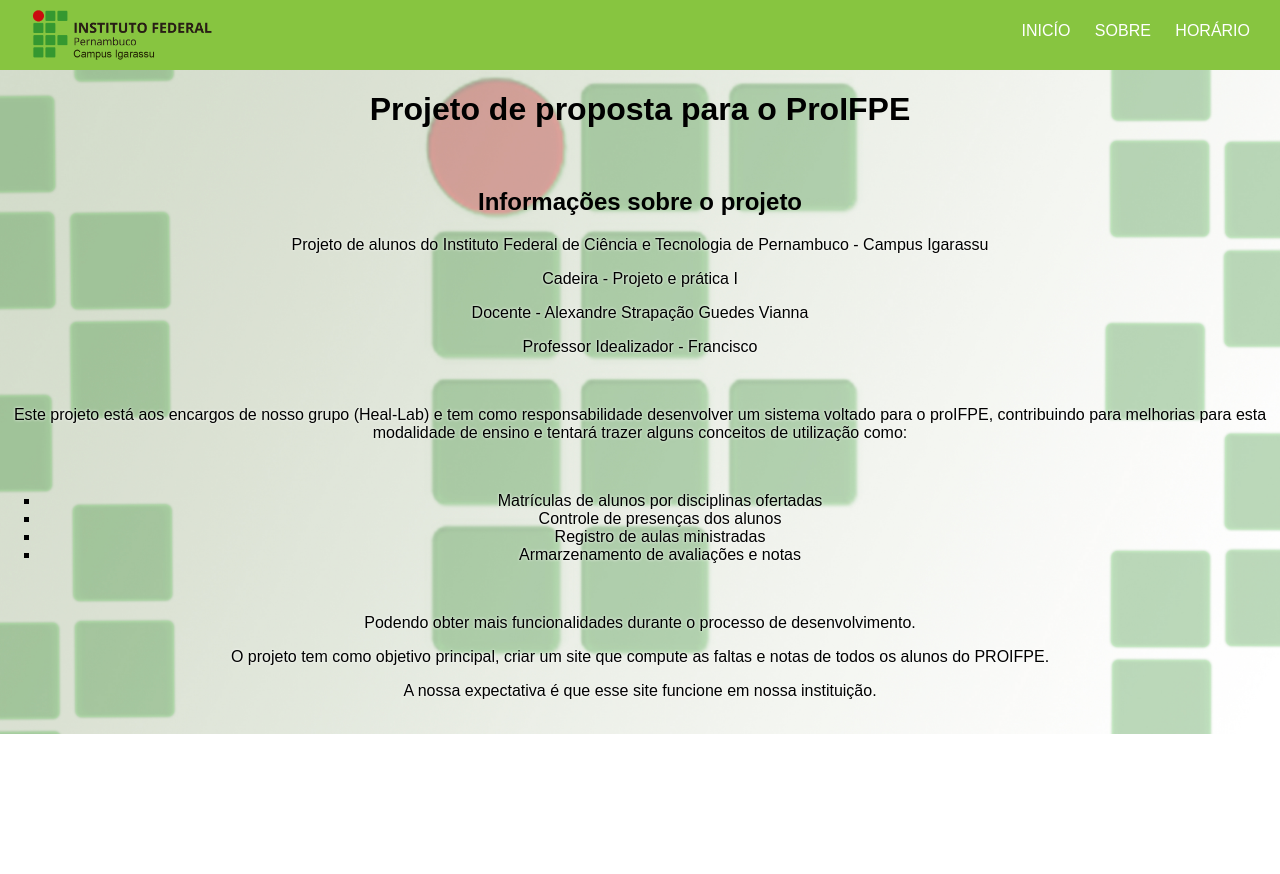
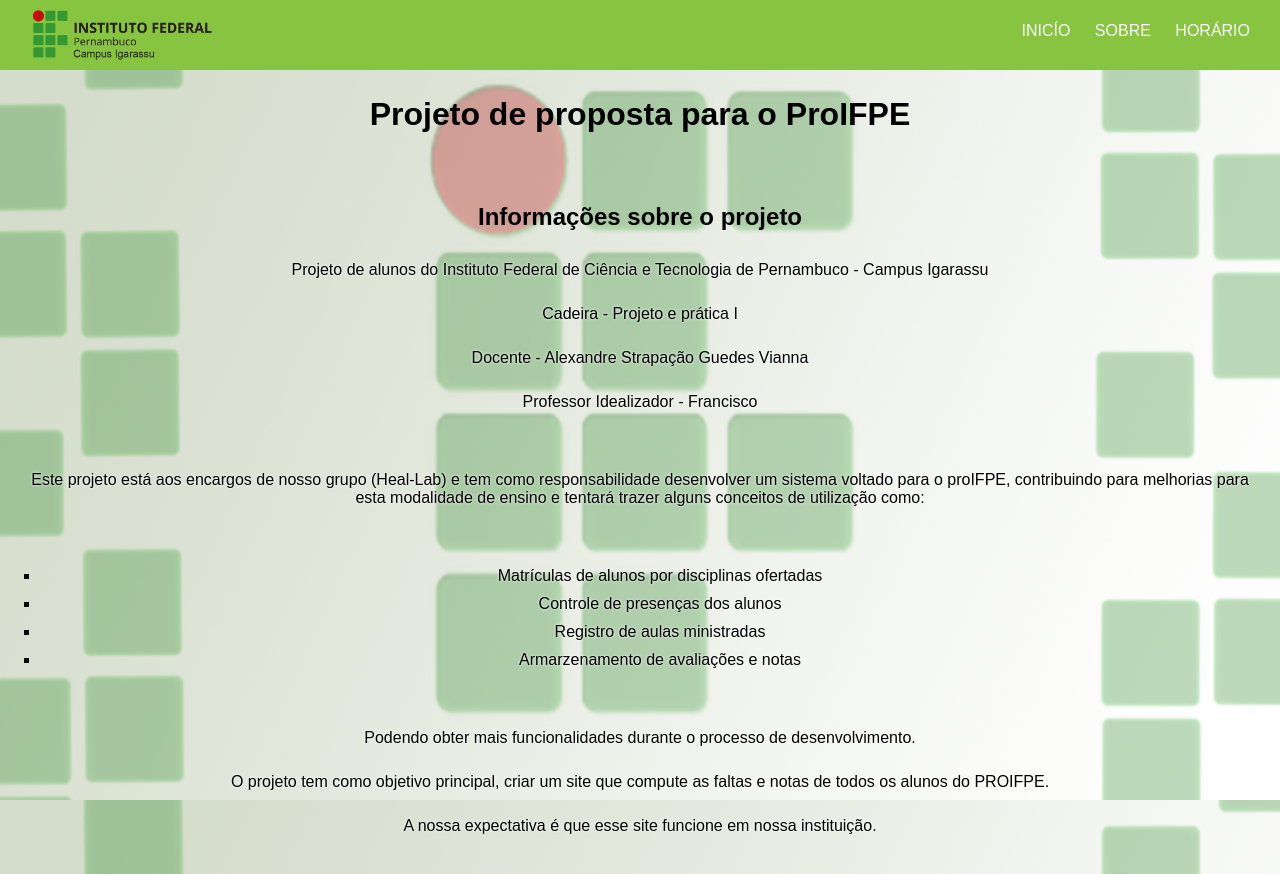
Before and after one commit to luuishenriique/Heal-Lab, a PHP site: page /index.php in a window 1280 px wide. Before the commit the page ends 734 px from the top, so only its background shows below. Run offline with PHP 8.4, Linux system fonts and the light colour scheme.

Commit message:
Aprimorando o CSS

```diff
--- a/projetos/proIFPE/estilo.css
+++ b/projetos/proIFPE/estilo.css
@@ -1,16 +1,13 @@
 body{
-        margin: auto;
+        background: url(Background.jpg);
+        background-size: 100% 100%;
+        background-attachment: fixed;
+        background-color: white;
         width: 100%;
         height: 100%;
-        max-width: none;
+        margin: auto;
         padding: 0;
         text-align: center;
-        vertical-align: middle;
-        color: white;
-        background: url(Background.jpg) no-repeat 50% 50%;
-        top: 0;
-        background-color: white;
-        background-size: cover;
         font-family: Arial, Helvetica, sans-serif;
 }
 
@@ -33,13 +30,12 @@ table, th, td{
         margin: 0 auto;
         font-family: Arial, Helvetica, sans-serif;
         color: black;
-
-
 }
 
 h1, h2 {
         text-align: center;
         color: black;
+        padding: 5px 15px;
 
 }
 
@@ -48,6 +44,7 @@ p, li {
         text-shadow: 0 0 3px white;
         list-style-type: square;
         list-style-position: outside;
+        padding: 5px 15px;
 }
 
 .header{
```
